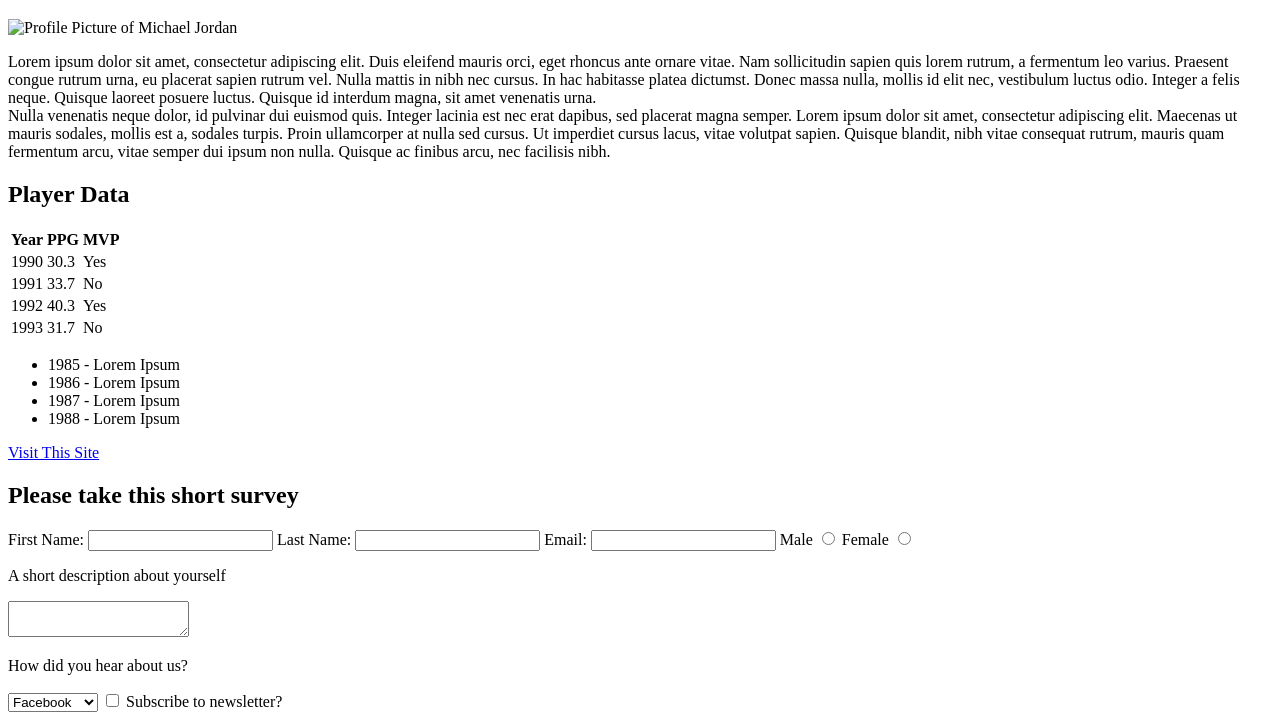
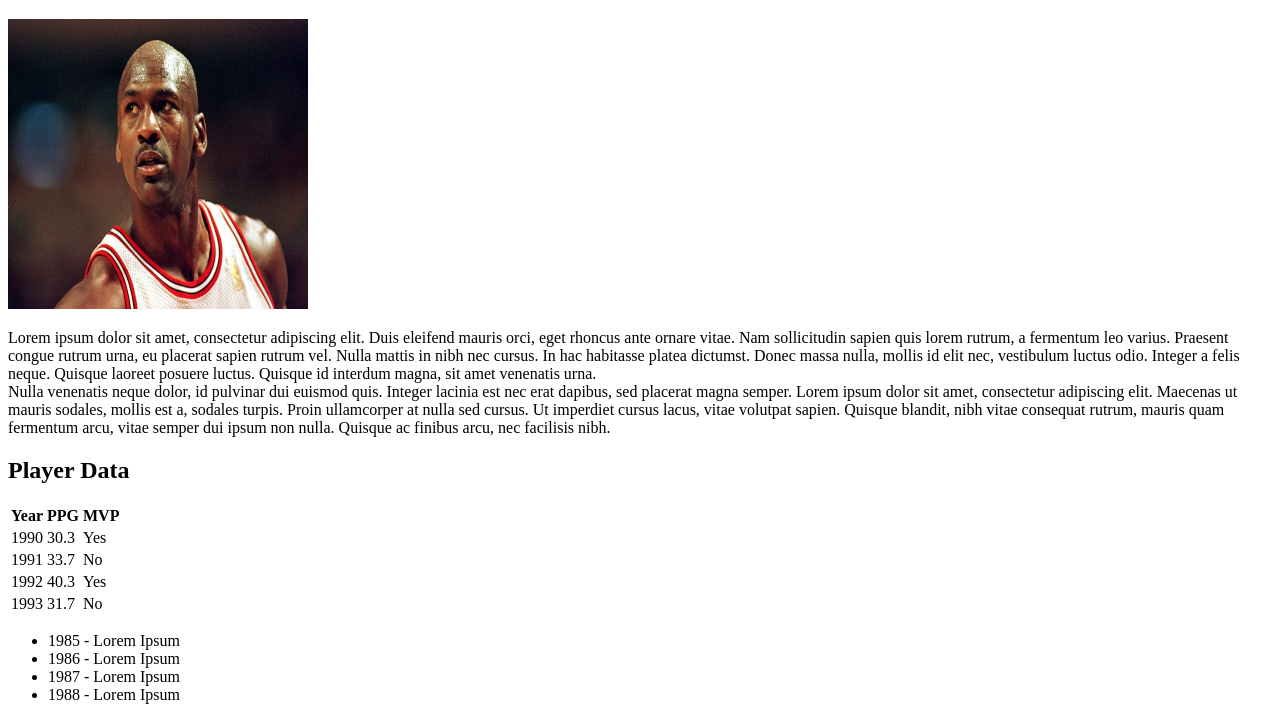
Before and after one commit to pafm99/cdwebfunblog, a plain HTML site: page index.html in a window 1280 px wide. Shown: the part 61-778 px from the top of the page. Drawn offline with Linux system fonts and the light colour scheme.

Commit message:
added profile picture

```diff
--- a/index.html
+++ b/index.html
@@ -6,7 +6,7 @@
     <body>
         <div>
           <h1>Michael Jordan</h1>
-          <img src="img/pic.jpg" alt="Profile Picture of Michael Jordan" width="40" height="40">
+          <img src="img/Michael-Jordan.jpg" alt="Profile Picture of Michael Jordan" width="300" height="290">
           <p>
             Lorem ipsum dolor sit amet, consectetur adipiscing elit. Duis eleifend mauris orci, eget rhoncus ante ornare vitae. Nam sollicitudin
             sapien quis lorem rutrum, a fermentum leo varius. Praesent congue rutrum urna, eu placerat sapien rutrum vel. Nulla mattis in nibh nec
```
Also changed, not shown: img/Michael-Jordan.jpg (added), 1 other file.
